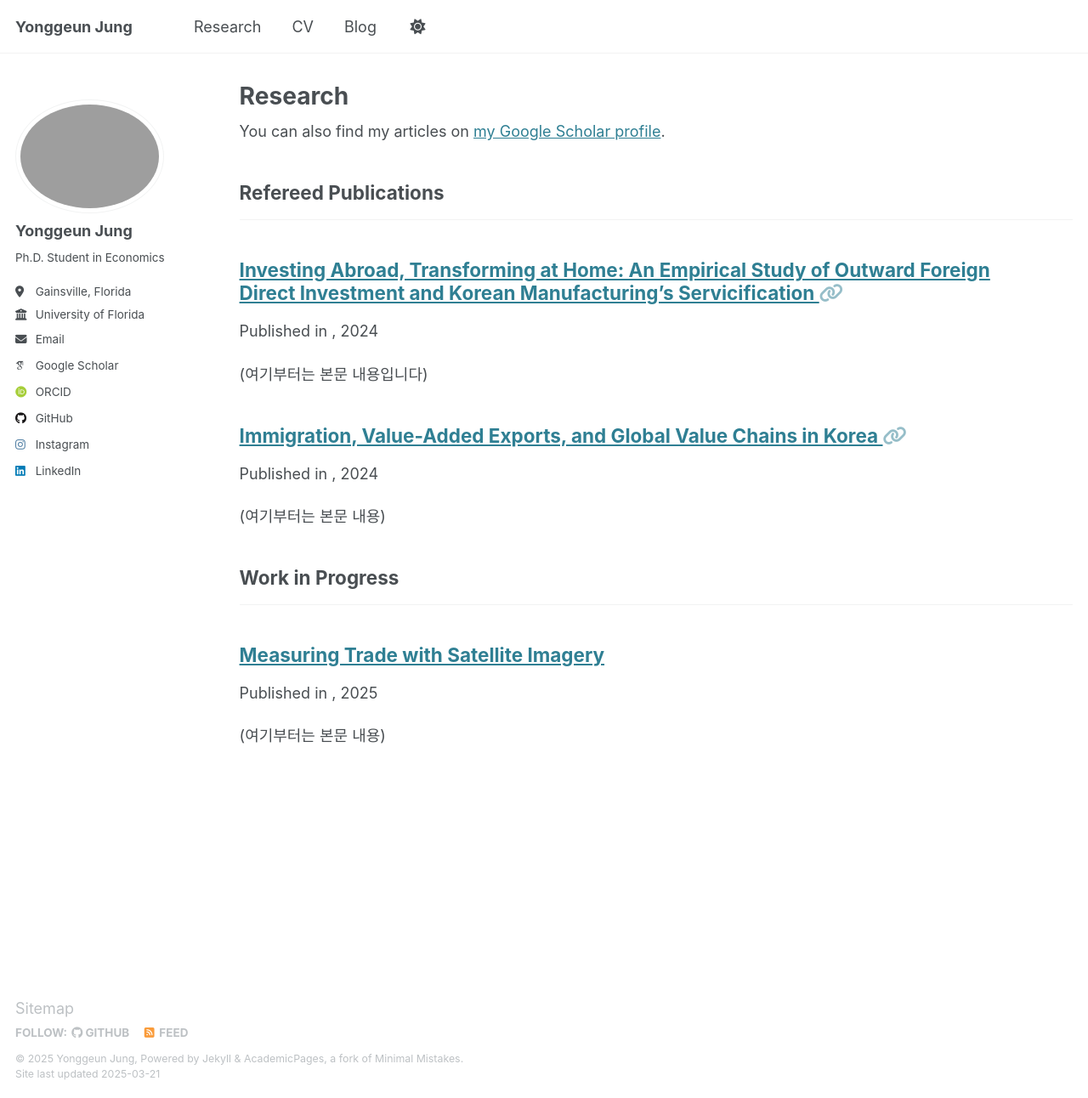
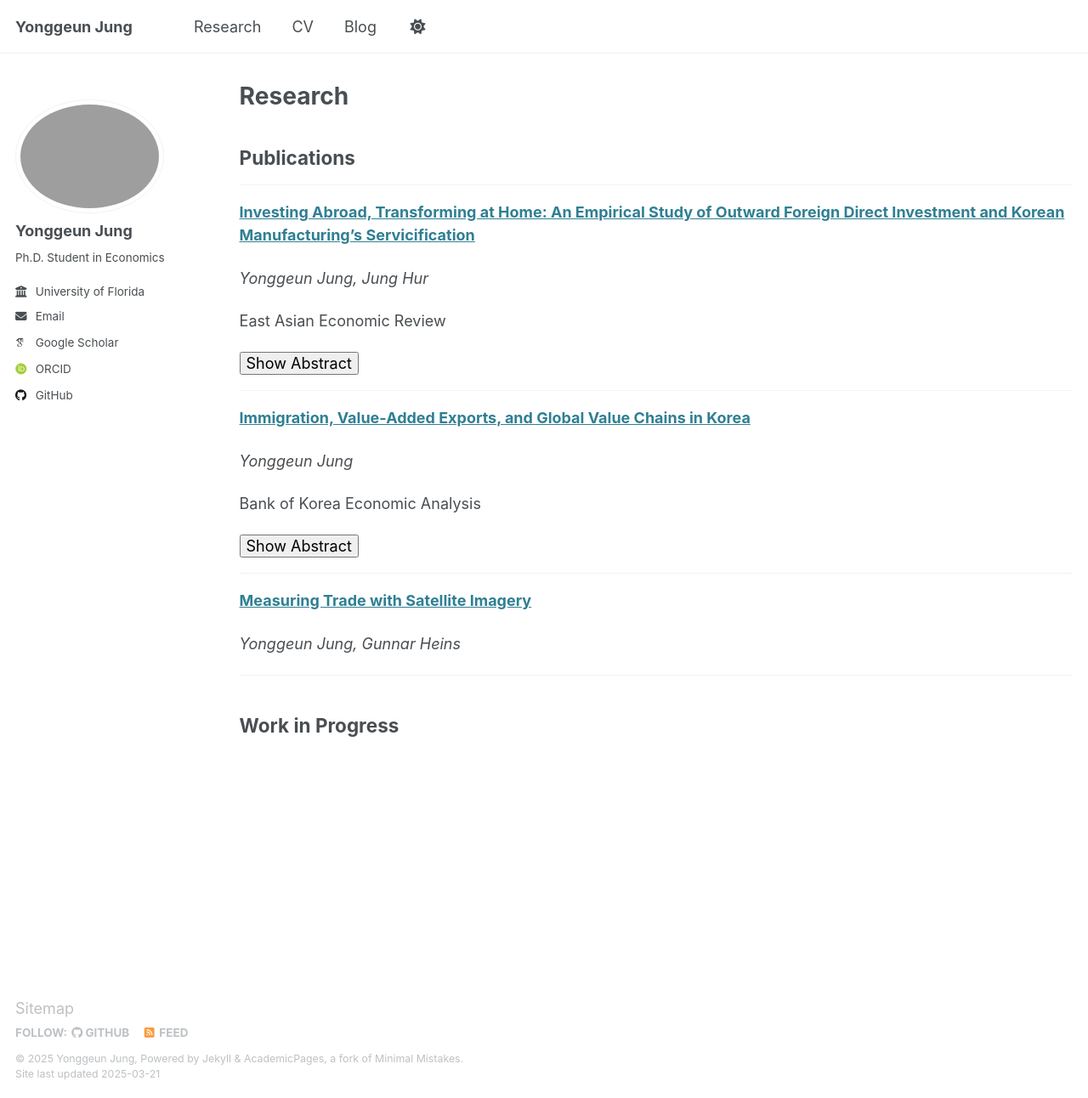
Before and after one commit to Yonggeun-Jung/yonggeun-jung.github.io, a Jekyll site: the page built from _pages/research.html, in a window 1280 px wide and 1292 px high. Shown: the whole window at 85% size. Built offline with Jekyll 4.4.1, drawn with Linux system fonts in a browser that asks for light colours; some web fonts are replaced.

Commit message:
Mar.20.2025 some changes

```diff
--- a/_config.yml
+++ b/_config.yml
@@ -22,11 +22,11 @@ repository               : "https://github.com/Yonggeun-Jung/yonggeun-jung.githu
 #               Additional customization can be done by editing /_includes/author-profile.html
 author:
   # Biographic information
-  avatar           : "yonggeun_profile.png"
+  avatar           : "yonggeun_profile.JPG"
   name             : "Yonggeun Jung"
   pronouns         : # example: "she/her"
   bio              : "Ph.D. Student in Economics"
-  location         : "Gainsville, Florida"
+  location         : #
   employer         : "University of Florida"
   uri              : # URL
   email            : "yonggeun.jung@ufl.edu"
@@ -57,9 +57,9 @@ author:
   goodreads        : # Username
   google_plus      : # Username
   keybase          : # Username
-  instagram        : "https://www.instagram.com/yonggeun.jung/"
+  instagram        : #
   lastfm           : # Username
-  linkedin         : "www.linkedin.com/in/yonggeun-jung-517674336"
+  linkedin         : #
   mastodon         : # URL
   medium           : # URL
   pinterest        : # Username
@@ -76,11 +76,11 @@ author:
   zhihu            : # Username
 
 # Publication Category - The following the list of publication categories and their headings
-publication_category:
-  refereed:
-    title: "Refereed Publications"
-  wip:
-    title: "Work in Progress"
+#publication_category:
+#  refereed:
+#    title: "Refereed Publications"
+#  wip:
+#    title: "Work in Progress"
 
 # Site Settings
 teaser                   :  # filename of teaser fallback teaser image placed in /images/, .e.g. "500x300.png"
@@ -255,14 +255,14 @@ defaults:
       share: true
       comments: true
   # _publications
-  - scope:
-      path: ""
-      type: publications
-    values:
-      layout: single
-      author_profile: true
-      share: true
-      comments: true
+  #- scope:
+  #    path: ""
+  #    type: publications
+  #  values:
+  #    layout: single
+  #    author_profile: true
+  #    share: true
+  #    comments: true
   # _portfolio
   - scope:
       path: ""
--- /dev/null
+++ b/_data/publications.yml
@@ -0,0 +1,26 @@
+- title: "Investing Abroad, Transforming at Home: An Empirical Study of Outward Foreign Direct Investment and Korean Manufacturing’s Servicification"
+  authors: "Yonggeun Jung, Jung Hur"
+  journal: "East Asian Economic Review"
+  volume: "28(2)"
+  pages: "143-174"
+  date: "June 2024"
+  url: "https://www.eaerweb.org/selectArticleInfo.do?article_a_no=JE0001_2024_v28n2_143&ano=JE0001_2024_v28n2_143"
+  status: "Published"
+  abstract: "This paper empirically examines the relationship between outward foreign direct investment (OFDI) of Korean manufacturing firms and the servicification of domestic employment using a firm-level panel data. In this study, considering the issue of low productivity in the Korean service sector, we categorize service employment into core and non-core services and investigate their relationship with OFDI using the firm-fixed effects model. The empirical results show that the share of core service employment exhibits a positive correlation with the extensive OFDI. On the other hand, the share of non-core service employment, which is expected to generate relatively low valueadded, does not show a significant relationship with the extensive OFDI. When we divide the samples based on host countries and the type of subsidiaries, the impact on servicification varies depending on the technological capabilities of host countries and their participation in global value chains. Our study suggests that Korean manufacturing firm’s internationalization strategies may facilitate a transition from labor-intensive employment, like the cases in advanced countries, to technology-intensive employment through OFDI and other means."
+
+- title: "Immigration, Value-Added Exports, and Global Value Chains in Korea"
+  authors: "Yonggeun Jung"
+  journal: "Bank of Korea Economic Analysis"
+  volume: "30(2)"
+  pages: "79-114"
+  date: "June 2024"
+  url: "https://www.bok.or.kr/imerEng/bbs/E0002726/view.do?nttId=10085494&searchCnd=1&searchKwd=&depth2=600346&depth=600346&pageUnit=10&pageIndex=1&programType=rsrchrDataEng&menuNo=600346&oldMenuNo=600346"
+  status: "Published"
+  abstract: "This paper investigates the impact of immigration on Korea’s value-added exports and participation in Global Value Chains (GVCs) using a country-level panel dataset. To address the endogeneity between immigration and trade, this study employs a fixed effects two-stage model and uses visa policy as an instrumental variable. The results reveal that immigration significantly enhances Korea’s domestic value-added exports and GVC involvement, highlighting the crucial role of immigrants in the nation's trade dynamics. The impact of immigration on value-added exports varies with the economic status of immigrants' home countries, with significant effects observed primarily in low-income countries. This effect is mainly driven by the increase in Korea's domestic value-added embedded in exports from these low-income countries, demonstrating a forward linkage. Additionally, the study finds that the coefficient for the industry sector is larger, providing insights into sector-specific dynamics."
+
+- title: "Measuring Trade with Satellite Imagery"
+  authors: "Yonggeun Jung, Gunnar Heins"
+  status: "Work in Progress"
+  # date: # 아직 예정 연도/월만 있다면, 필요시 추가
+  # url: # 혹시 깃허브 등 작업 페이지가 있으면 링크 추가
+  # abstract: "Work in Progress라면 추후 작성."
--- a/_pages/research.html
+++ b/_pages/research.html
@@ -1,33 +1,57 @@
 ---
 layout: archive
-title: "Research"              # 페이지 제목 변경
-permalink: /research/          # URL Slug 변경
+title: "Research"
+permalink: /research/
 author_profile: true
 ---
 
-{% if site.author.googlescholar %}
-  <div class="wordwrap">You can also find my articles on <a href="{{site.author.googlescholar}}">my Google Scholar profile</a>.</div>
-{% endif %}
-
 {% include base_path %}
 
-<!-- New style rendering if publication categories are defined -->
-{% if site.publication_category %}
-  {% for category in site.publication_category  %}
-    {% assign title_shown = false %}
-    {% for post in site.publications reversed %}
-      {% if post.category != category[0] %}
-        {% continue %}
-      {% endif %}
-      {% unless title_shown %}
-        <h2>{{ category[1].title }}</h2><hr />
-        {% assign title_shown = true %}
-      {% endunless %}
-      {% include archive-single.html %}
-    {% endfor %}
+<!-- Publications -->
+<h2>Publications</h2>
+<hr />
+
+{% for pub in site.data.publications %}
+  <!-- 여기가 각 논문 정보를 그리는 부분 -->
+  <div class="publication-item">
+    <!-- 제목 + 링크 -->
+    <p><strong><a href="{{ pub.url }}" target="_blank">{{ pub.title }}</a></strong></p>
+    <!-- 저자, 학술지 정보 -->
+    <p><em>{{ pub.authors }}</em></p>
+    <p>{{ pub.journal }}{% if pub.year %}, {{ pub.year }}{% endif %}</p>
+
+    {% if pub.abstract %}
+      <button class="toggle-abstract">Show Abstract</button>
+      <div class="abstract-content" style="display: none;">
+        <p>{{ pub.abstract }}</p>
+      </div>
+    {% endif %}
+  </div>
+  <hr />
+{% endfor %}
+
+<!-- Work in Progress -->
+<h2>Work in Progress</h2>
+<ul>
+  {% for wip in site.data.work_in_progress %}
+    <li>{{ wip.title }}</li>
   {% endfor %}
-{% else %}
-  {% for post in site.publications reversed %}
-    {% include archive-single.html %}
-  {% endfor %}
-{% endif %}
+</ul>
+
+<!-- JavaScript for toggling abstract -->
+<script>
+  document.addEventListener("DOMContentLoaded", function() {
+    document.querySelectorAll(".toggle-abstract").forEach(function(button) {
+      button.addEventListener("click", function() {
+        let abstractDiv = this.nextElementSibling;
+        if (abstractDiv.style.display === "none") {
+          abstractDiv.style.display = "block";
+          this.textContent = "Hide Abstract";
+        } else {
+          abstractDiv.style.display = "none";
+          this.textContent = "Show Abstract";
+        }
+      });
+    });
+  });
+</script>
--- a/_publications/2024-06-01-immigration-valueadded-gvc.md
+++ b/_publications/2024-06-01-immigration-valueadded-gvc.md
@@ -18,8 +18,4 @@ abstract: >
   This paper investigates the impact of immigration on Korea’s value-added exports and participation in Global Value Chains (GVCs) using a country-level panel dataset. To address the endogeneity between immigration and trade, this study employs a fixed effects two-stage model and uses visa policy as an instrumental variable. The results reveal that immigration significantly enhances Korea’s domestic value-added exports and GVC involvement, highlighting the crucial role of immigrants in the nation's trade dynamics. The impact of immigration on value-added exports varies with the economic status of immigrants' home countries, with significant effects observed primarily in low-income countries. This effect is mainly driven by the increase in Korea's domestic value-added embedded in exports from these low-income countries, demonstrating a forward linkage. Additionally, the study finds that the coefficientfor the industry sector is larger, providing insights into sector-specific dynamics.
 ---
 
-(여기부터는 본문 내용)
-
-*Published in **Bank of Korea Economic Analysis**, vol.30, no.2, pp.79-114, June 2024.*
-
 [**Link to the journal**](https://www.bok.or.kr/imerEng/bbs/E0002726/view.do?nttId=10085494).
--- a/_publications/2024-06-01-investing-abroad.md
+++ b/_publications/2024-06-01-investing-abroad.md
@@ -21,9 +21,4 @@ abstract: >
   This paper empirically examines the relationship between outward foreign direct investment (OFDI) of Korean manufacturing firms and the servicification of domestic employment using a firm-level panel data. In this study, considering the issue of low productivity in the Korean service sector, we categorize service employment into core and non-core services and investigate their relationship with OFDI using the firm-fixed effects model. The empirical results show that the share of core service employment exhibits a positive correlation with the extensive OFDI. On the other hand, the share of non-core service employment, which is expected to generate relatively low value-added, does not show a significant relationship with the extensive OFDI. When we divide the samples based on host countries and the type of subsidiaries, the impact on servicification varies depending on the technological capabilities of host countries and their participation in global value chains. Our study suggests that Korean manufacturing firm's internationalization strategies may facilitate a transition from labor-intensive employment, like the cases in advanced countries, to technology-intensive employment through OFDI and other means.
 ---
 
-(여기부터는 본문 내용입니다)
-
-*Published in **East Asian Economic Review**, vol.28, no.2, pp.143-174, June 2024.*
-Co-authored with **Jung Hur**.
-
 [**Link to the journal**](https://www.eaerweb.org/selectArticleInfo.do?article_a_no=JE0001_2024_v28n2_143&ano=JE0001_2024_v28n2_143).
--- a/_publications/2025-01-01-measuring-trade-satellite-imagery.md
+++ b/_publications/2025-01-01-measuring-trade-satellite-imagery.md
@@ -13,7 +13,6 @@ abstract: >
   exploring how advanced image analysis techniques can augment traditional trade statistics.
 ---
 
-(여기부터는 본문 내용)
 
 Work in progress with **Gunnar Heins**.
 Exploring the use of satellite imagery (e.g., night lights, port activity) as a proxy for trade flows
```
Also changed, not shown: _pages/about.md (+6 -7 lines), 2 other files.
